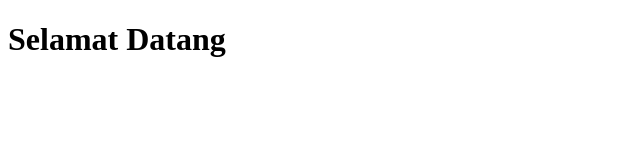
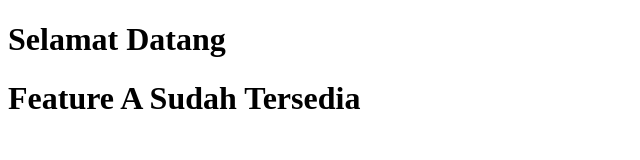
Before and after one commit to gumilarfajardarajat/git-one, a plain HTML site: page index.html in a window 1280 px wide. Shown: the whole page, without its empty margins (0-640 px from the left). Drawn offline with Linux system fonts and the light colour scheme.

Commit message:
add feature A sudah tersedia

```diff
--- a/index.html
+++ b/index.html
@@ -5,5 +5,6 @@
 </head>
 <body>
 	<h1>Selamat Datang</h1>
+	<h1>Feature A Sudah Tersedia</h1>
 </body>
 </html>
```
